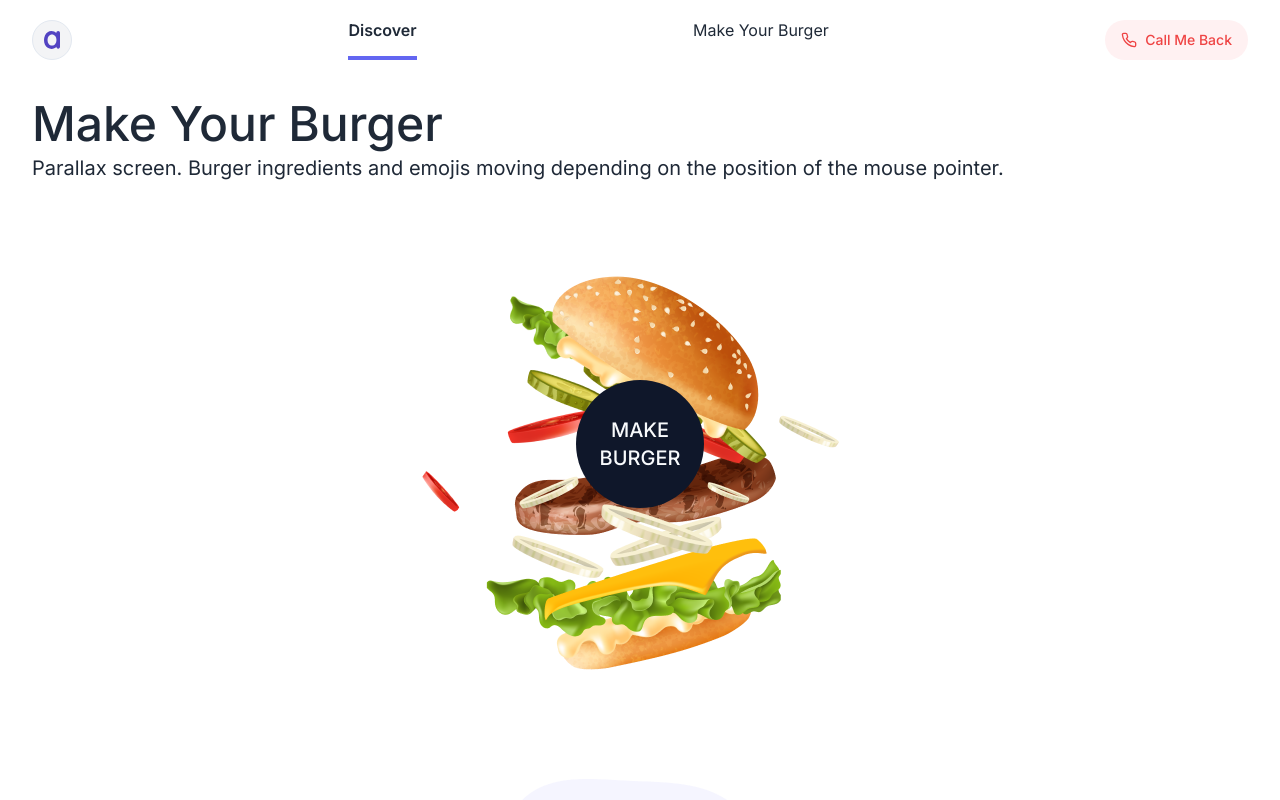
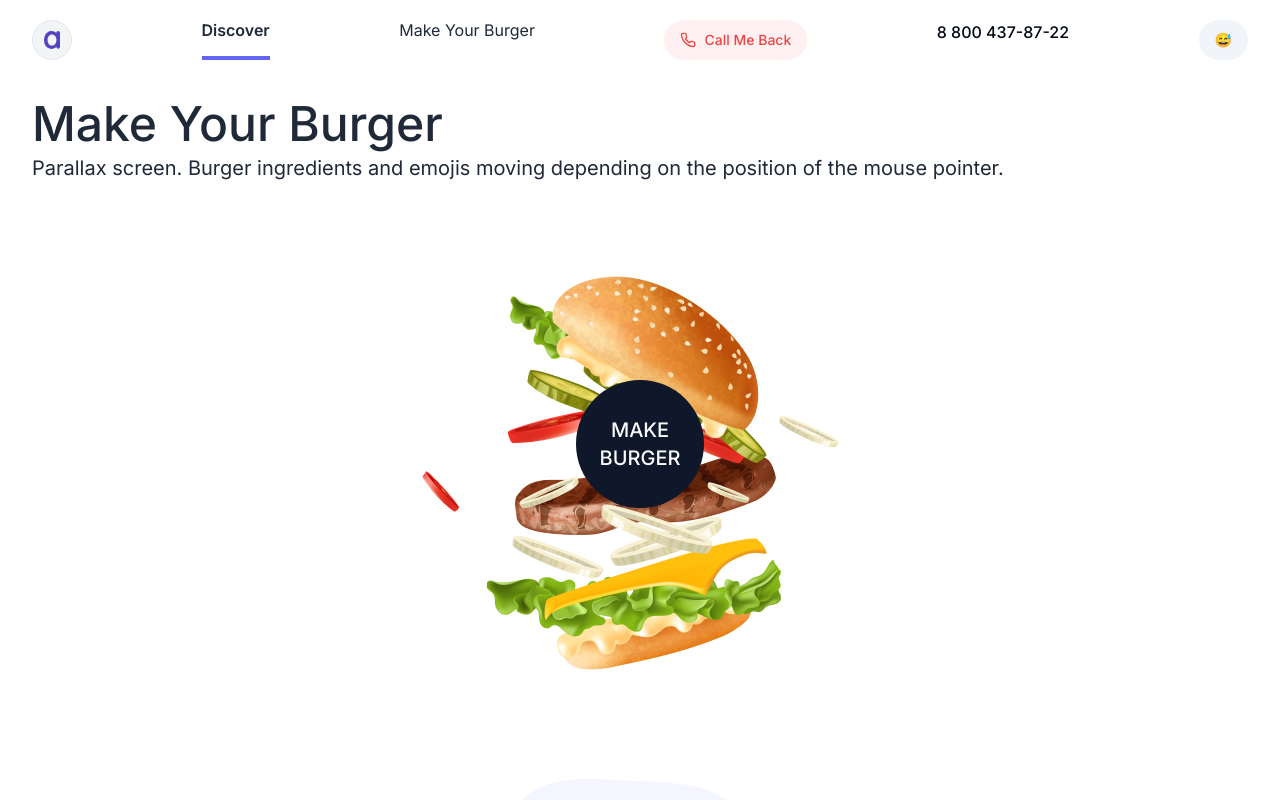
Before and after one commit to Alek30k/Make-Your-Burguer, a Next.js app: page / in a window 1280 px wide. Shown: the top 800 px of the page. Built offline with nearby package versions, Linux system fonts and the light colour scheme.

Commit message:
last commit

```diff
--- a/components/navbar.tsx
+++ b/components/navbar.tsx
@@ -57,6 +57,12 @@ const Navbar = () => {
           <Phone className="mr-2 h-4 w-4 " />
           Call Me Back
         </Button>
+        <Link href="tel:+88004378722" className="hidden sm:block font-medium">
+          8 800 437-87-22
+        </Link>
+        <Button className="rounded-full hidden sm:block" variant={"secondary"}>
+          😅
+        </Button>
         <Sheet>
           <SheetTrigger asChild>
             <Button
```
